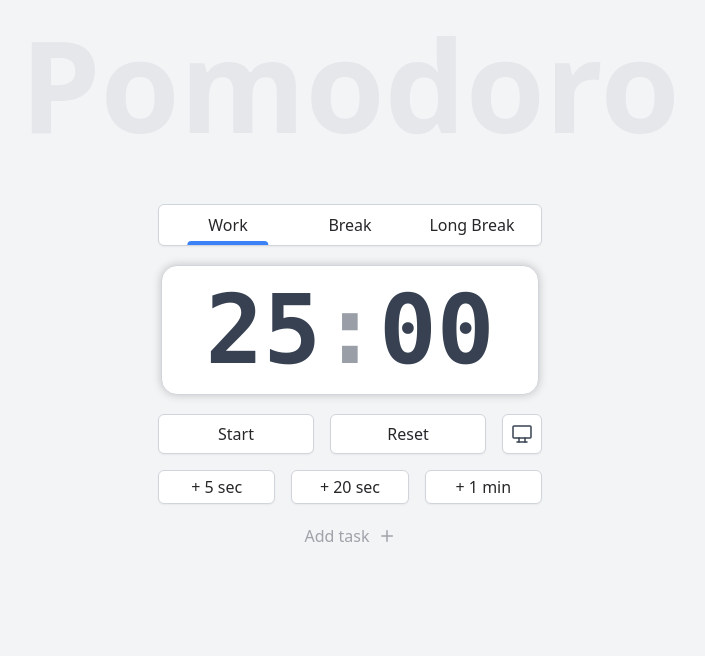
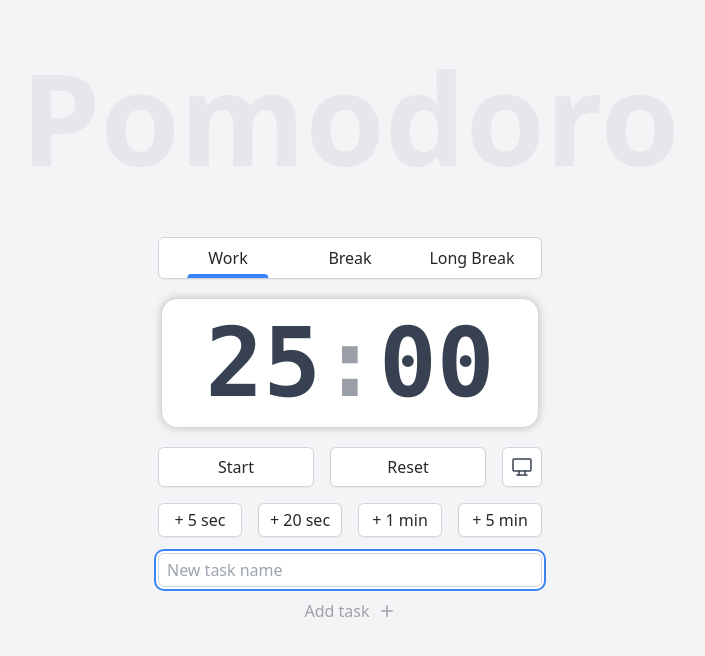
Before and after one commit to nazar-si/react-timer, a React (Vite) app: page / in a window 1280 px wide. Both pictures are taken after a click on the button "Add task". Shown: the top 656 px of the page, without its empty margins (290-995 px from the left). Built offline with nearby package versions, Linux system fonts and the light colour scheme.

Commit message:
Added simple task list

```diff
--- a/index.html
+++ b/index.html
@@ -6,8 +6,8 @@
     <meta name="viewport" content="width=device-width, initial-scale=1.0" />
     <title>Pomodoro</title>
   </head>
-  <body>
-    <div id="root"></div>
+  <body id="root">
+    <!-- <div ></div> -->
     <script type="module" src="/src/main.tsx"></script>
   </body>
 </html>
--- a/src/components/Layout/Layout.tsx
+++ b/src/components/Layout/Layout.tsx
@@ -7,7 +7,7 @@ type Props = {
 
 export default function Layout({children}: Props) {
   return (
-    <div className='w-full min-h-[100vh] flex justify-center items-start transition-all overflow-x-hidden'>
+    <div className='w-full min-h-[100vh] flex justify-center items-start transition-all'>
         {children}
     </div>
   )
--- a/src/components/MainTimer/MainTimer.tsx
+++ b/src/components/MainTimer/MainTimer.tsx
@@ -3,7 +3,8 @@ import Button from '../Button/Button';
 import ThemeSwitch from '../ThemeSwitch/ThemeSwitch';
 import ModeSwitch from '../ModeSwitch/ModeSwitch';
 import useTimerStore from '../../store/timer';
-import {IconPlus} from "@tabler/icons-react";
+import TaskList from '../TaskList/TaskList';
+import useTasksStore from '../../store/tasks';
 
 function leftpad(num : number) {
   const str = num.toString();
@@ -43,18 +44,7 @@ export default function MainTimer() {
   const [time, setTime] = useState(maxTime);
   const [active, setActive] = useState(false);
   const intervalRef = useRef<number | null>(null);
-  const [hasTasks, setHasTasks] = useState(false);
-
-  useEffect(() => {
-    const listener = (e: KeyboardEvent) => {
-      if (e.key === " " || e.key === "Enter") {
-        if (time <= 0) return;
-        setActive(active=>!active);
-      }
-    }
-    window.addEventListener("keydown", listener);
-    return () => window.removeEventListener("keydown", listener);
-  }, []);
+  const anyTasks = useTasksStore(state => state.tasks.length > 0);
 
   useEffect(() => {
     Reset();
@@ -86,7 +76,7 @@ export default function MainTimer() {
   }
 
   return (
-    <div className="flex flex-col gap-4 transition-all duration-500" style={{transform: `translateY(calc(${hasTasks?"100px":"50vh - 50%"}))`}}>
+    <div className="flex flex-col gap-4 transition-all duration-500" style={{transform: `translateY(calc(${anyTasks?"100px":"50vh - 50%"}))`}}>
       <div className="flex justify-center w-80 sm:w-96">
         <h1 className="text-7xl sm:text-8xl md:text-9xl -mt-20 mb-10 font-bold text-gray-200 dark:text-black/50">Pomodoro</h1>
       </div>
@@ -137,8 +127,11 @@ export default function MainTimer() {
         <Button className="flex-1" onClick={()=>{setTime(time=>time + 60); setRealMaxTime(time=>time + 60)}}>
           + 1 min
         </Button>
+        <Button className="flex-1" onClick={()=>{setTime(time=>time + 300); setRealMaxTime(time=>time + 300)}}>
+          + 5 min
+        </Button>
       </div>
-      <button onClick={()=>setHasTasks(t=>!t)} className="font-medium text-zinc-400 dark:text-zinc-500 flex justify-center items-center gap-2 hover:bg-gray-200 dark:hover:bg-zinc-800/50 rounded-md px-2 py-1">Add task <IconPlus size={18}/></button>
+      <TaskList/>
     </div>
   )
 }
--- /dev/null
+++ b/src/components/TaskList/TaskList.tsx
@@ -0,0 +1,73 @@
+import { IconCheck, IconPlus, IconTrash } from '@tabler/icons-react'
+import React, { useEffect } from 'react'
+import useTasksStore from '../../store/tasks';
+import Button from '../Button/Button';
+import { Transition } from '@headlessui/react';
+
+
+export default function TaskList() {
+  const [creating, setCreating] = React.useState(false);
+  const [newTaskName, setNewTaskName] = React.useState('');
+  const [focus, setFocus] = React.useState(false);
+  const inputRef = React.useRef<HTMLInputElement>(null);
+  const tasks = useTasksStore(s=>s.tasks);
+  const addTask = useTasksStore(s=>s.addTask);
+  const removeTask = useTasksStore(s=>s.removeTask);
+  const hideTask = useTasksStore(s=>s.hideTask);
+  const setName = useTasksStore(s=>s.setName);
+  const toggleTask = useTasksStore(s=>s.toggleTask);
+
+  const startCreating = () => {
+    setCreating(true);
+    setFocus(true)
+  }
+  useEffect(() => {
+    inputRef.current?.focus();
+  }, [focus])
+
+  const deleteTask = (id: number) => {
+    hideTask(id);
+    setTimeout(() => {
+      removeTask(id);
+    }, 300);
+  }
+
+
+  const stopCreating = () => {
+    setFocus(false);
+    setCreating(false);
+    setNewTaskName('');
+    if (newTaskName.trim() === '') return;
+    addTask(newTaskName);
+  }
+  const stopCreatingOnKey = (e: React.KeyboardEvent<HTMLInputElement>) => {
+    if (e.key === "Enter") {
+      stopCreating();
+    }
+  }
+  return (
+    <div className="flex items-center flex-col gap-2 w-full">
+
+        {tasks.map(task => <div key={task.id} className={"flex w-full gap-2 transition-all " + (task.hide?"-my-5 opacity-0":"")}>
+            <Button
+              className={`w-8 h-8 !p-0 flex justify-center items-center ${task.done?"text-inherit hover:text-blue-500":"text-transparent hover:text-gray-500"}`}
+              onClick={()=>toggleTask(task.id)}>
+              <IconCheck size={18}/>
+            </Button>
+            <input
+              value={task.name}
+              placeholder='Task name'
+              onChange={e=>setName(task.id, e.target.value)}
+              type="text"
+              className={`${task.done?"text-gray-500 dark:text-gray-400":""} flex-1 rounded-md py-1 px-2 outline-none bg-white border border-gray-300 dark:bg-zinc-800 dark:border-zinc-700 transition-all ring-0 ring-offset-0 focus:ring-2 focus:ring-offset-2 focus:ring-blue-500 dark:ring-offset-black`} />
+            <Button onClick={()=>deleteTask(task.id)} className="w-8 h-8 !p-0 flex justify-center items-center hover:!border-red-500 hover:text-red-600 dark:hover:text-red-400 !ring-red-500">
+              <IconTrash strokeWidth={1.5} size={18}/>
+            </Button>
+          </div>)}
+
+        <input disabled={!creating} ref={inputRef} onKeyDown={stopCreatingOnKey} onChange={e=>setNewTaskName(e.target.value)} onBlur={stopCreating} value={newTaskName} placeholder='New task name' type="text" className='w-full rounded-md py-1 px-2 outline-none bg-white border border-gray-300 dark:bg-zinc-800 dark:border-zinc-700 transition-all ring-0 ring-offset-0 focus:ring-2 focus:ring-offset-2 focus:ring-blue-500 dark:ring-offset-black disabled:-my-4 disabled:duration-0 disabled:opacity-0 disabled:py-0 disabled:text-transparent disabled:placeholder:text-transparent' />
+
+        <button onClick={startCreating} className="w-full mb-10 font-medium text-zinc-400 dark:text-zinc-500 flex justify-center items-center gap-2 hover:bg-gray-200 dark:hover:bg-zinc-800/50 rounded-md px-2 py-1">Add task <IconPlus size={18}/></button>
+    </div>
+  )
+}
--- /dev/null
+++ b/src/store/tasks.ts
@@ -0,0 +1,36 @@
+import {create} from "zustand";
+import {persist} from "zustand/middleware"
+
+export type Task = {
+    name: string,
+    done : boolean,
+    id : number,
+    hide ?: boolean
+}
+
+export interface ITaskStore {
+    tasks : Task[],
+    globalId : number,
+    addTask : (taskName : string) => void,
+    removeTask : (id : number) => void,
+    toggleTask : (id : number) => void,
+    hideTask : (id : number) => void,
+    setName : (id : number, name : string) => void
+}
+
+const useTasksStore = create(persist<ITaskStore>(
+    (set, get)=> ({
+        tasks : [],
+        globalId : 0,
+        addTask : (taskName) => set({tasks : [...get().tasks, {name : taskName, done : false, id : get().globalId}], globalId : get().globalId + 1}),
+        removeTask : (id) => set({tasks : get().tasks.filter(task => task.id !== id)}),
+        toggleTask : (id) => set({tasks : get().tasks.map(task => task.id === id ? {...task, done : !task.done} : task)}),
+        hideTask : (id) => set({tasks : get().tasks.map(task => task.id === id ? {...task, hide : true} : task)}),
+        setName : (id, name) => set({tasks : get().tasks.map(task => task.id === id ? {...task, name : name} : task)})
+    }),
+    {
+        name: "tasks-storage"
+    }
+))
+
+export default useTasksStore;
```
Also changed, not shown: 2 other files (tests, documents, lock files or other folders).
